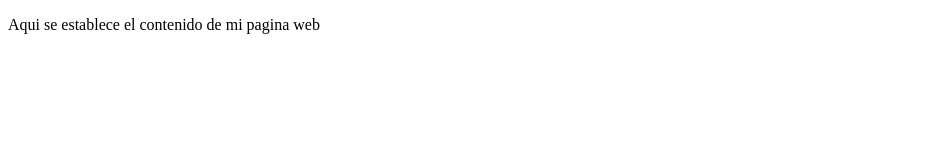
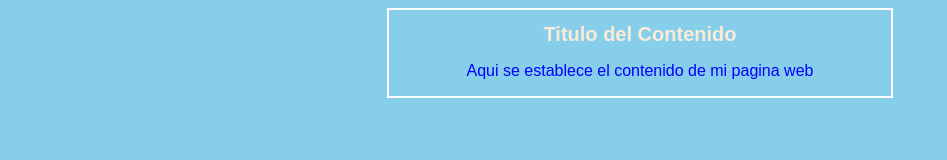
Before and after one commit to Yordi70/Prueba-de-Git-y-GitHub, a plain HTML site: page index.html in a window 1280 px wide. Shown: the whole page, without its empty margins (0-947 px from the left). Drawn offline with Linux system fonts and the light colour scheme.

Commit message:
v6 añadiendo el css a mi pagina y modificando mi html

```diff
--- /dev/null
+++ b/css/styles.css
@@ -0,0 +1,24 @@
+body {
+    background-color: skyblue;
+    font-family: Arial, Helvetica, sans-serif;
+
+}
+
+#container {
+    border: 2px solid white;
+    margin-left: 30%;
+    margin-right: 30%;
+
+}
+h1{
+    color: antiquewhite;
+    font-size: 20px;
+    text-align: center;
+    font-weight: bold;
+}
+
+p{
+    text-align: center;
+    color: blue;
+    font-size: 16px;
+}
--- a/index.html
+++ b/index.html
@@ -5,9 +5,11 @@
     <meta http-equiv="X-UA-Compatible" content="IE=edge" />
     <meta name="viewport" content="width=device-width, initial-scale=1.0" />
     <title>Probando Comandos Git</title>
+    <link rel="stylesheet" href="css/styles.css">
   </head>
   <body>
-    <div id="containter">
+    <div id="container">
+      <h1>Titulo del Contenido</h1>
       <p>Aqui se establece el contenido de mi pagina web</p>
     </div>
   </body>
```
